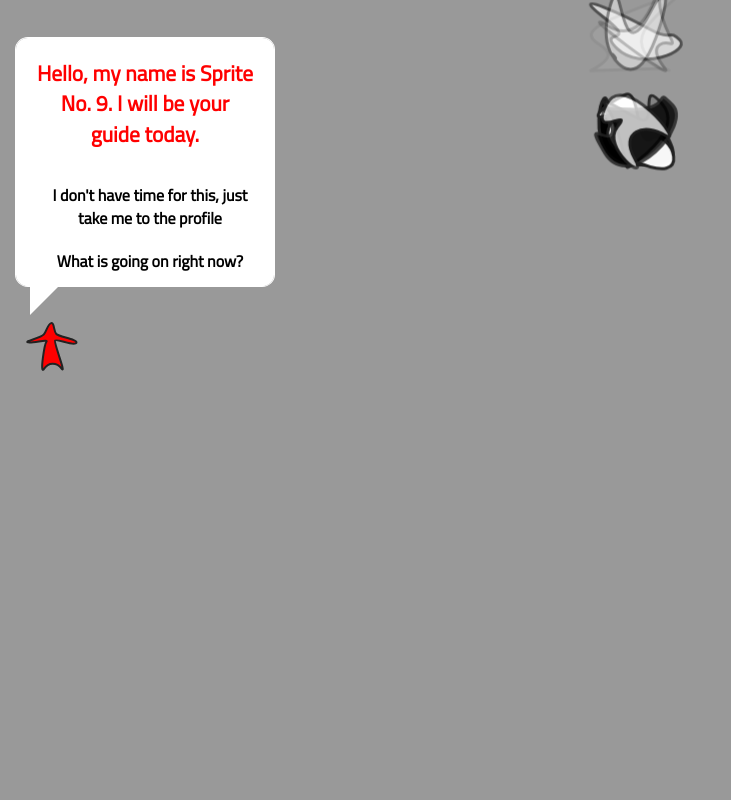
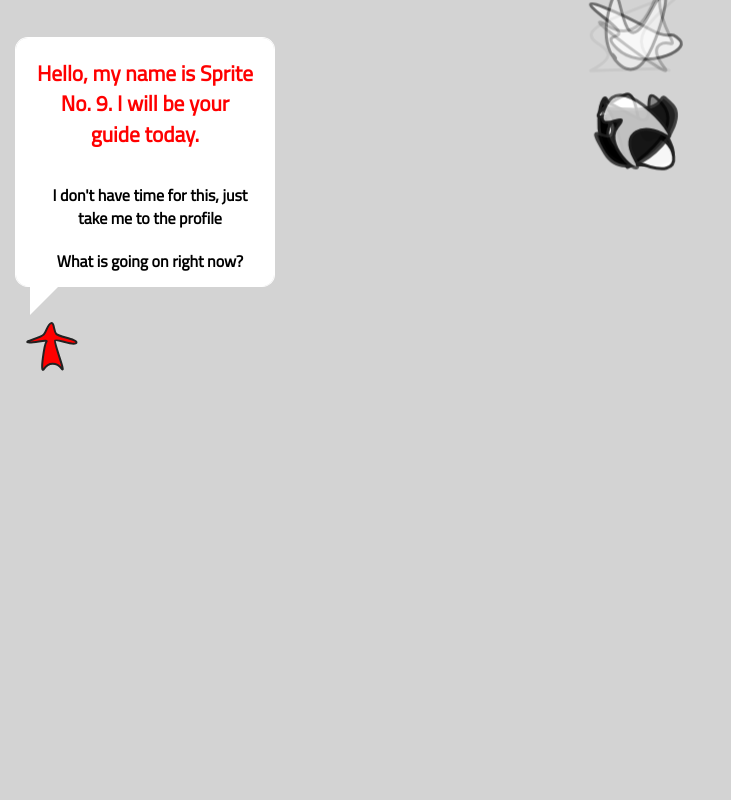
Before and after one commit to pkh1162/profilePage, a Node server app: page / in a window 1280 px wide. Shown: the whole page, without its empty margins (0-731 px from the left). Run offline with Node 20, Linux system fonts and the light colour scheme; some libraries are stand-ins or nearby versions.

Commit message:
changed background colour

```diff
--- a/public/styles/index.css
+++ b/public/styles/index.css
@@ -36,7 +36,7 @@
 
 
 body {
-  background-color: #999999;
+  background-color: lightgrey;
   overflow: hidden;
 
 }
```
